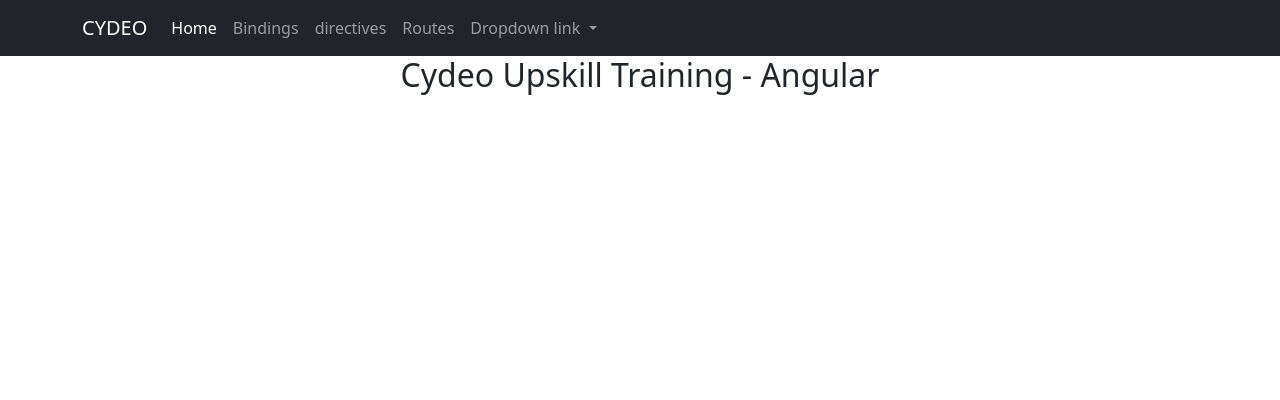
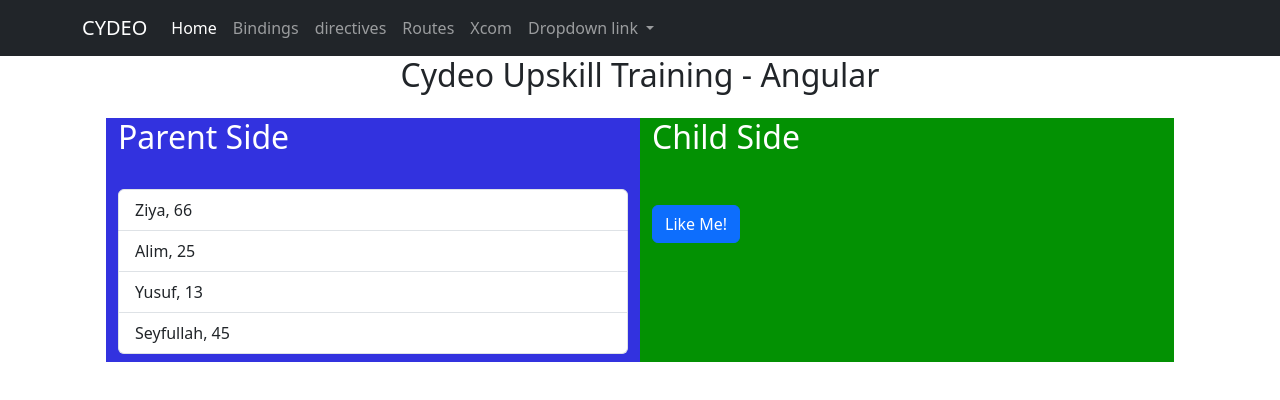
Before and after one commit to koltikin/angular-demo, an Angular app: page /xcom in a window 1280 px wide. Before the commit this address led to /. Shown: the top 400 px of the page. Built offline with nearby package versions, Linux system fonts and the light colour scheme.

Commit message:
parent child send date

```diff
--- a/src/app/navbar/navbar.component.html
+++ b/src/app/navbar/navbar.component.html
@@ -27,6 +27,10 @@
           <a class="nav-link" routerLink="/routes">Routes</a>
         </li>
 
+        <li>
+          <a class="nav-link" routerLink="/xcom">Xcom</a>
+        </li>
+
         <li class="nav-item dropdown">
           <a
             class="nav-link dropdown-toggle"
@@ -38,7 +42,7 @@
             Dropdown link
           </a>
           <ul class="dropdown-menu">
-            <li><a class="dropdown-item" routerLink="/mentor/1">Action</a></li>
+            <li><a class="dropdown-item" href="#">Action</a></li>
             <li><a class="dropdown-item" href="#">Another action</a></li>
             <li><a class="dropdown-item" href="#">Something else here</a></li>
           </ul>
--- /dev/null
+++ b/src/app/xcom/child/child.component.html
@@ -0,0 +1,2 @@
+<p>{{ selectedC?.name }}</p>
+<button class="btn btn-primary" (click)="onLike()">Like Me!</button>
--- /dev/null
+++ b/src/app/xcom/child/child.component.ts
@@ -0,0 +1,21 @@
+import { Component, EventEmitter, Input, Output } from '@angular/core';
+import { Mentor } from '../../shared/mentor';
+
+@Component({
+  selector: 'app-child',
+  templateUrl: './child.component.html',
+  styleUrl: './child.component.css'
+})
+export class ChildComponent {
+
+  @Input() selectedC: Mentor |undefined;
+  @Output() likeEvent = new EventEmitter();
+
+  onLike(){
+    if(this.selectedC){
+    this.selectedC.likeCount++;
+    }
+    this.likeEvent.emit(this.selectedC?.idNum)
+  }
+
+}
--- /dev/null
+++ b/src/app/xcom/parent/parent.component.html
@@ -0,0 +1,21 @@
+<div class="row">
+  <div class="col-6 pb-2 text-white" style="background-color: rgb(50, 50, 223)">
+    <h2>Parent Side</h2>
+    <br />
+    <div class="list-group">
+      <a
+        class="list-group-item list-group-item-action"
+        *ngFor="let mentor of mentors"
+        (click)="onSelected(mentor)"
+      >
+        {{ mentor.name + ", " + mentor.likeCount }}</a
+      >
+    </div>
+  </div>
+
+  <div class="col-6 pb-2 text-white" style="background-color: rgb(3, 145, 3)">
+    <h2>Child Side</h2>
+    <br />
+    <app-child [selectedC]="selectedP"></app-child>
+  </div>
+</div>
--- /dev/null
+++ b/src/app/xcom/parent/parent.component.ts
@@ -0,0 +1,25 @@
+import { Component } from '@angular/core';
+import { Mentor } from '../../shared/mentor';
+
+@Component({
+  selector: 'app-parent',
+  templateUrl: './parent.component.html',
+  styleUrl: './parent.component.css'
+})
+export class ParentComponent {
+
+  mentors: Mentor[] = [
+    new Mentor(1,'Ziya',66),
+    new Mentor(2,'Alim',25),
+    new Mentor(3,'Yusuf',13),
+    new Mentor(4,'Seyfullah',45)
+  ];
+
+  selectedP: Mentor |undefined;
+
+  onSelected(mentor: Mentor){
+    this.selectedP = mentor;
+    console.log(this.selectedP.name);
+  }
+
+}
```
Also changed, not shown: src/app/app.module.ts (+7 -2 lines), src/app/xcom/child/child.component.css (added), src/app/xcom/parent/parent.component.css (added), 2 other files (tests, documents, lock files or other folders).
